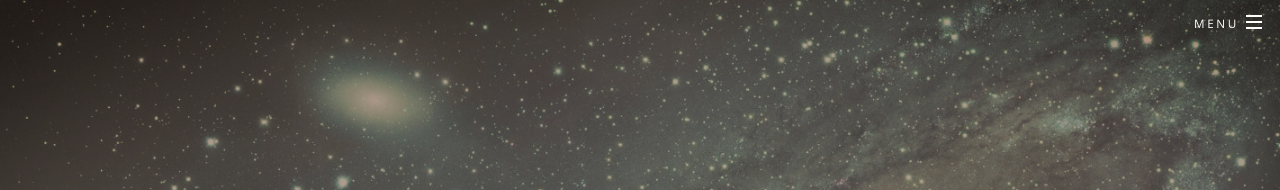
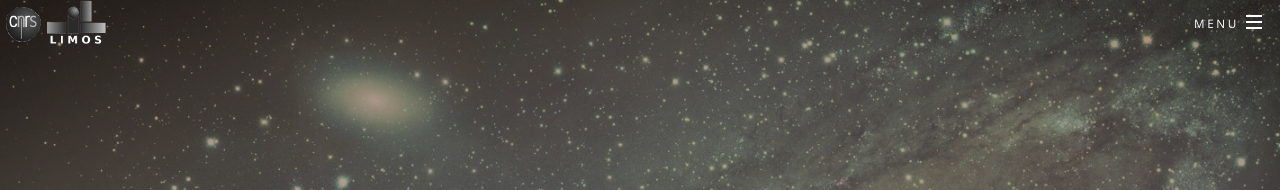
Before and after one commit to frgaudet/galacticaweb, a Jekyll site: the page built from index.md, in a window 1280 px wide. Shown: the top 190 px of the page. Built offline with Jekyll 4.4.1, drawn with Linux system fonts in a browser that asks for light colours.

Commit message:
Add logo

```diff
--- a/_includes/header.html
+++ b/_includes/header.html
@@ -1,6 +1,7 @@
 <!-- Header -->
 <header id="header"{% if page.layout == 'landing' %} class="alt"{% endif %}>
-  <h1><a href="{{ site.baseurl }}/index.html">{{ site.title }}</a></h1>
+  <img id="small" src="{{ '/images/logo.png' | prepend: site.baseurl }}" />
+  <!--<h1><a href="{{ site.baseurl }}/index.html">{{ site.title }}</a></h1>-->
   <nav id="nav">
     <ul>
       <li class="special">
--- a/css/main.scss
+++ b/css/main.scss
@@ -1650,6 +1650,8 @@ $baseurl: '{{ site.baseurl }}/images';
 			}
 		}
 
+		img { height: 3em;  }
+
 		nav {
 			height: inherit;
 			line-height: inherit;
```
Also changed, not shown: images/logo.png (added).
